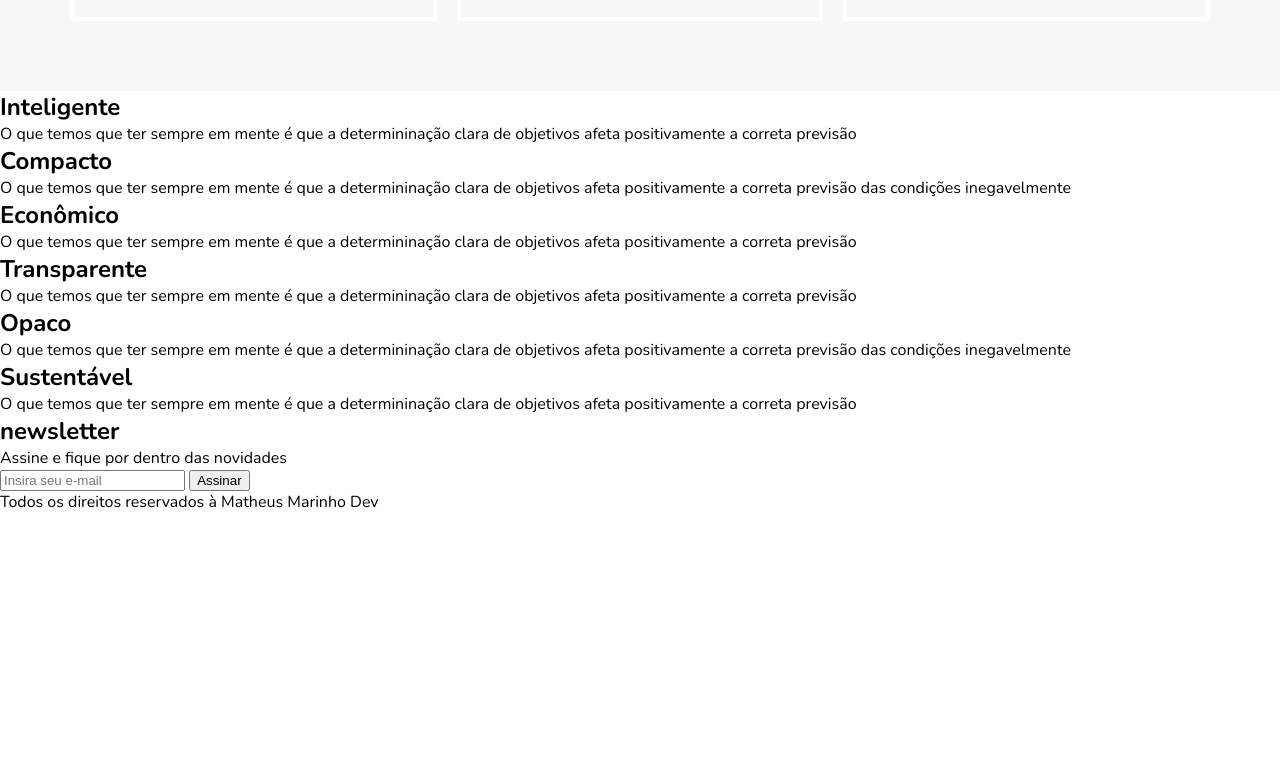
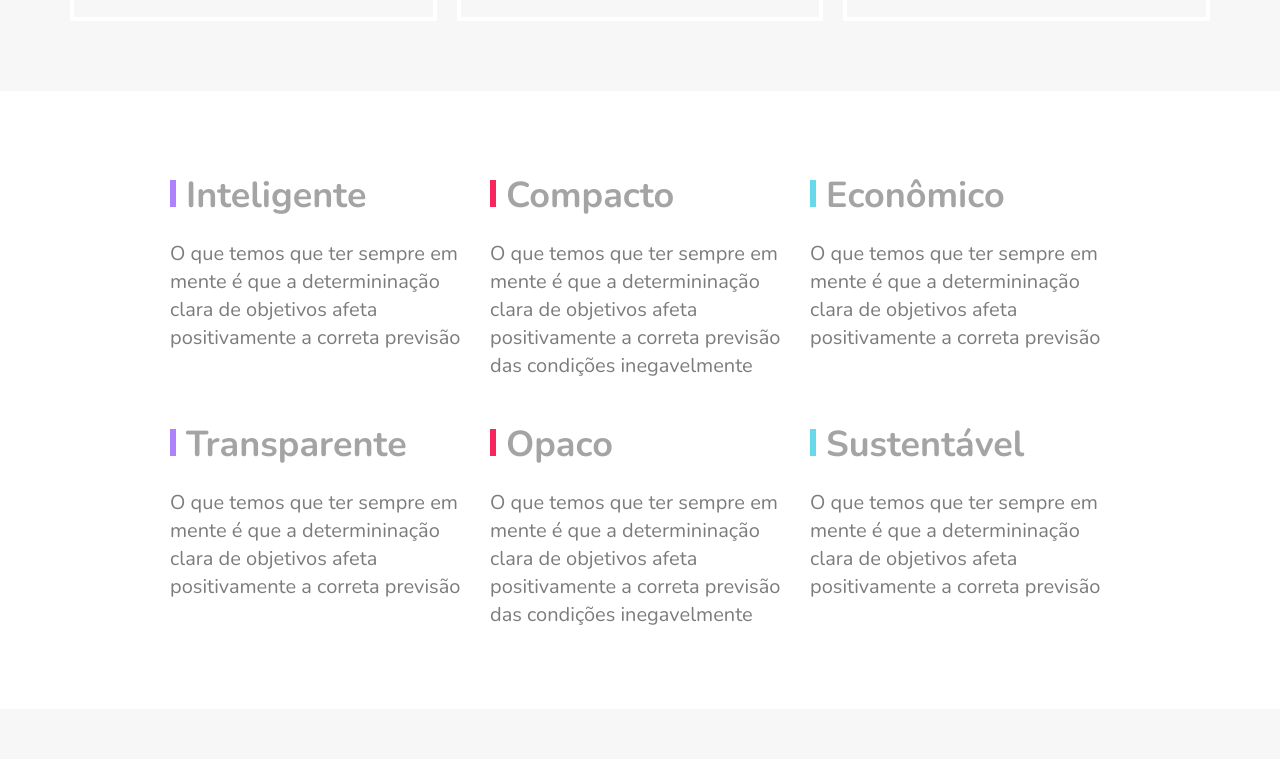
Before and after one commit to matheusmfeitoza/flexblog, a plain HTML site: page index.html in a window 1280 px wide. Shown: the part 2461-3220 px from the top of the page. Before the commit the page ends 2974 px from the top, so only its background shows below. Drawn offline with nearby package versions, Linux system fonts and the light colour scheme.

Commit message:
Finally end a style to flex-blog

```diff
--- a/css/style.css
+++ b/css/style.css
@@ -238,3 +238,127 @@ img {
     order: -1;
   }
 }
+
+/* QUalidade */
+.qualidade {
+  max-width: 960px;
+  margin: 60px auto;
+  display: flex;
+  flex-wrap: wrap;
+}
+
+.qualidade-item {
+  flex: 1 1 300px;
+  margin: 20px 10px;
+}
+
+.qualidade-item h2 {
+  font-size: 2.25em;
+  color: #a4a4a4;
+  margin-bottom: 20px;
+}
+
+.qualidade-item h2::before {
+  content: "";
+  display: inline-block;
+  width: 6px;
+  height: 27px;
+  margin-right: 10px;
+  background-color: #2c70ff;
+}
+
+.qualidade-item:nth-of-type(3n + 1) h2::before {
+  background-color: #ae81ff;
+}
+.qualidade-item:nth-of-type(3n + 2) h2::before {
+  background-color: #f9265e;
+}
+.qualidade-item:nth-of-type(3n + 3) h2::before {
+  background-color: #66d9eb;
+}
+
+.qualidade-item p {
+  font-size: 1.25em;
+  line-height: 1.4;
+  color: #7c7c7c;
+}
+
+/* Newsletter */
+
+.newsletter {
+  background-color: #f7f7f7;
+  padding: 60px calc((100% - 960px) / 2);
+  display: flex;
+  flex-wrap: wrap;
+}
+.newsletter-info {
+  flex: 1 1 260px;
+  margin: 0 10px;
+}
+.newsletter-info h1 {
+  font-size: 3em;
+  color: #a4a4a4;
+}
+.newsletter-info p {
+  font-size: 1.25em;
+  font-style: italic;
+  max-width: 230px;
+  color: #7c7c7c;
+  margin-bottom: 10px;
+}
+.newsletter-form {
+  flex: 2 1 260px;
+  margin: 0 10px;
+  align-self: center;
+  display: flex;
+  flex-wrap: wrap;
+}
+
+.newsletter-form input {
+  flex: 3 2 200px;
+  font-size: 1.25em;
+  font-family: "Nunito", Helvetica, Arial, sans-serif;
+  color: #7c7c7c;
+  font-style: italic;
+  padding: 10px 0 10px 10px;
+  border: 4px solid #2c70ff;
+  background: transparent;
+  margin: 0;
+  border-radius: 0px;
+}
+.newsletter-form button {
+  flex: 1 1 200px;
+  font-family: "Nunito", Helvetica, Arial, sans-serif;
+  font-size: 2.25em;
+  font-weight: bold;
+  text-transform: uppercase;
+  background-color: #2c70ff;
+  color: white;
+  cursor: pointer;
+  border: 0px;
+  padding: 15px 10px;
+}
+@media (max-width: 600px) {
+  .newsletter-form button {
+    font-size: 1.25em;
+  }
+}
+.footer {
+  display: flex;
+  height: 200px;
+  align-items: center;
+  background-color: #2c70ff;
+}
+
+.footer p {
+  flex: 1;
+  font-size: 2.25em;
+  text-align: center;
+  color: white;
+}
+
+@media (max-width: 600px) {
+  .footer p {
+    font-size: 1.25em;
+  }
+}
```
